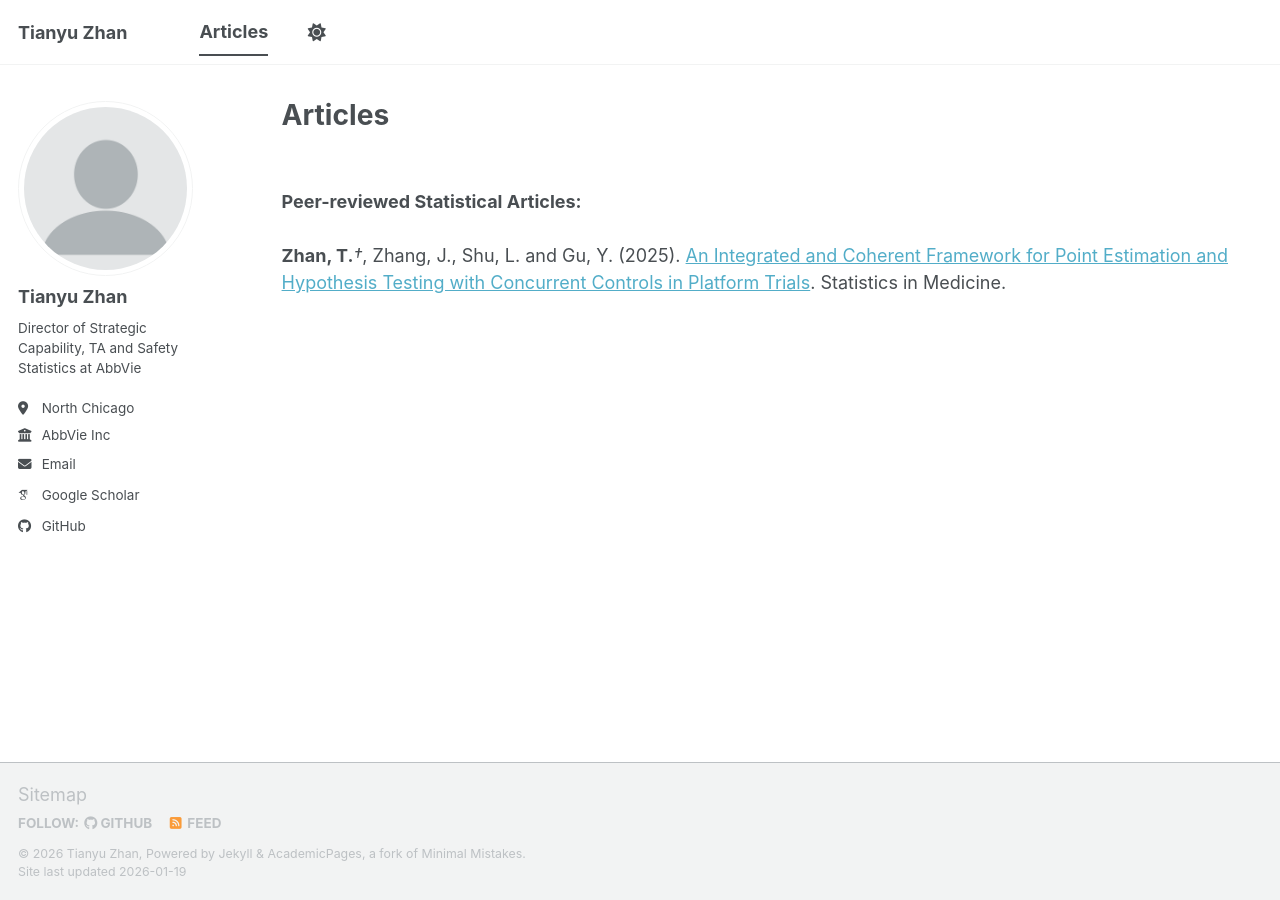
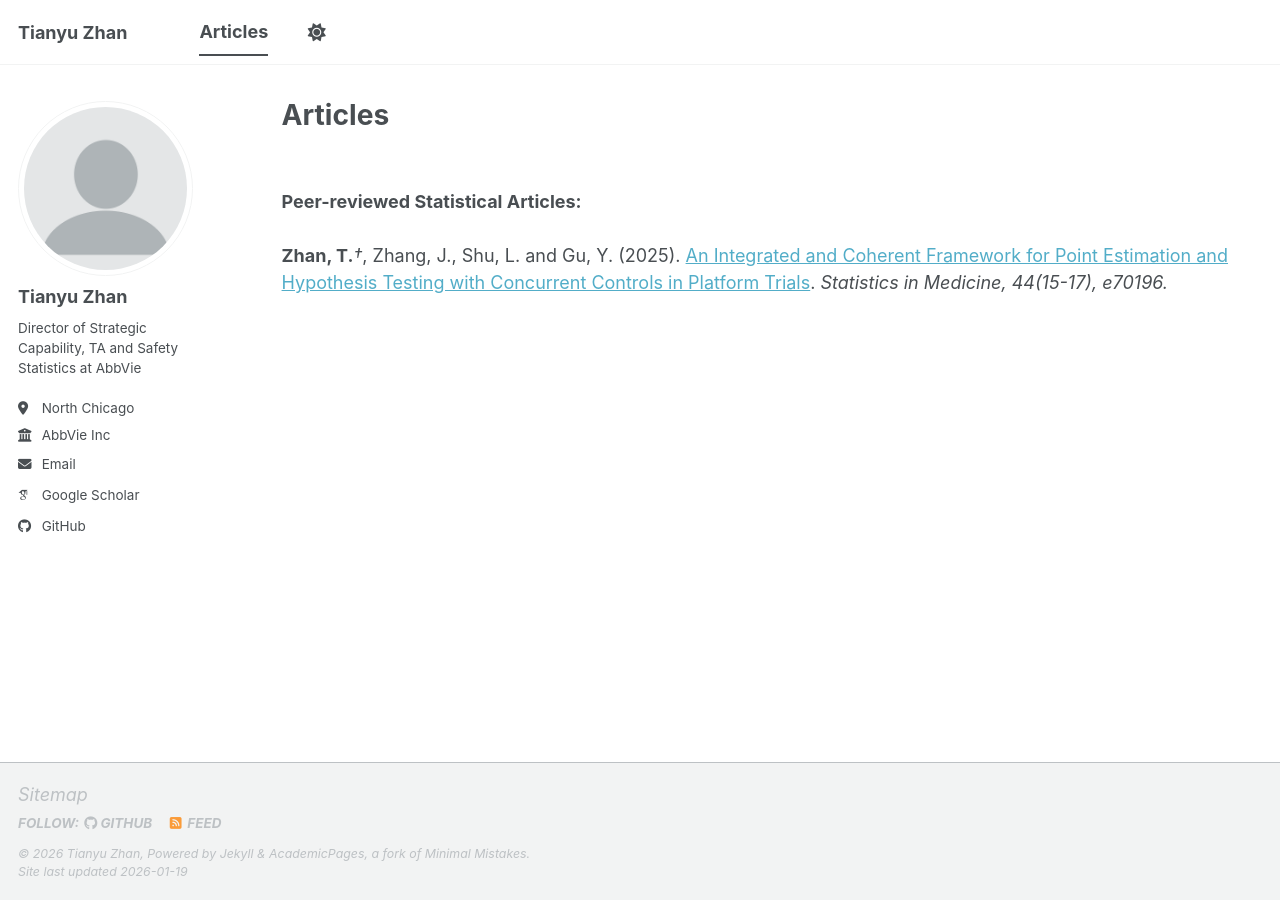
Before and after one commit to tian-yu-zhan/tian-yu-zhan.github.io, a Jekyll site: the page built from _pages/publications.html, in a window 1280 px wide. Built offline with Jekyll 4.4.1, drawn with Linux system fonts in a browser that asks for light colours; some web fonts are replaced; a script bundle is joined from its source files by our own code; library files that are not in the unit come from our copies.

Commit message:
Update publications.html

```diff
--- a/_pages/publications.html
+++ b/_pages/publications.html
@@ -8,4 +8,4 @@
 <p><strong>Peer-reviewed Statistical Articles:</strong>
 <br>
 <br>
-<strong>Zhan, T.</strong><em>†</em>, Zhang, J., Shu, L. and Gu, Y. (2025). <a href="https://onlinelibrary.wiley.com/doi/full/10.1002/sim.70196" target="_blank">An Integrated and Coherent Framework for Point Estimation and Hypothesis Testing with Concurrent Controls in Platform Trials</a>. Statistics in Medicine.
+<strong>Zhan, T.</strong><em>†</em>, Zhang, J., Shu, L. and Gu, Y. (2025). <a href="https://onlinelibrary.wiley.com/doi/full/10.1002/sim.70196" target="_blank">An Integrated and Coherent Framework for Point Estimation and Hypothesis Testing with Concurrent Controls in Platform Trials</a>. <em>Statistics in Medicine<em>, 44(15-17), e70196.
```
